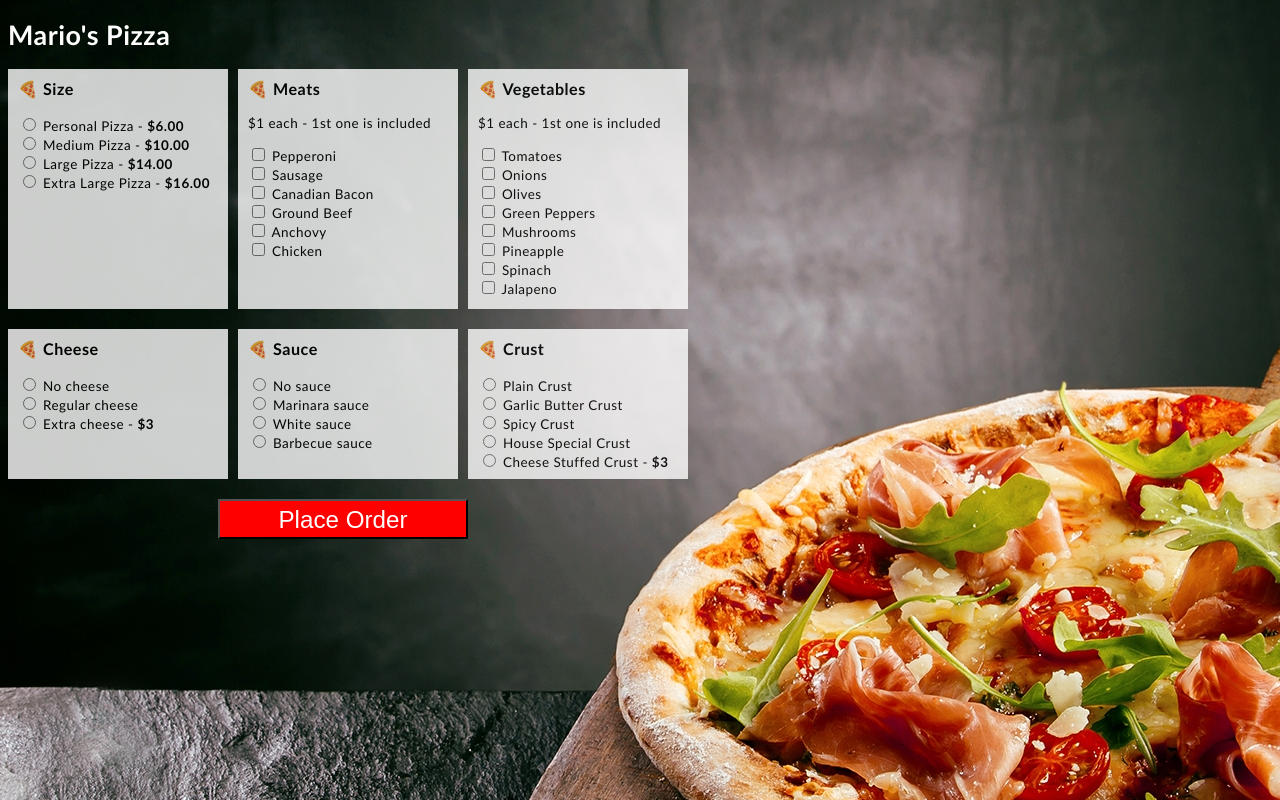
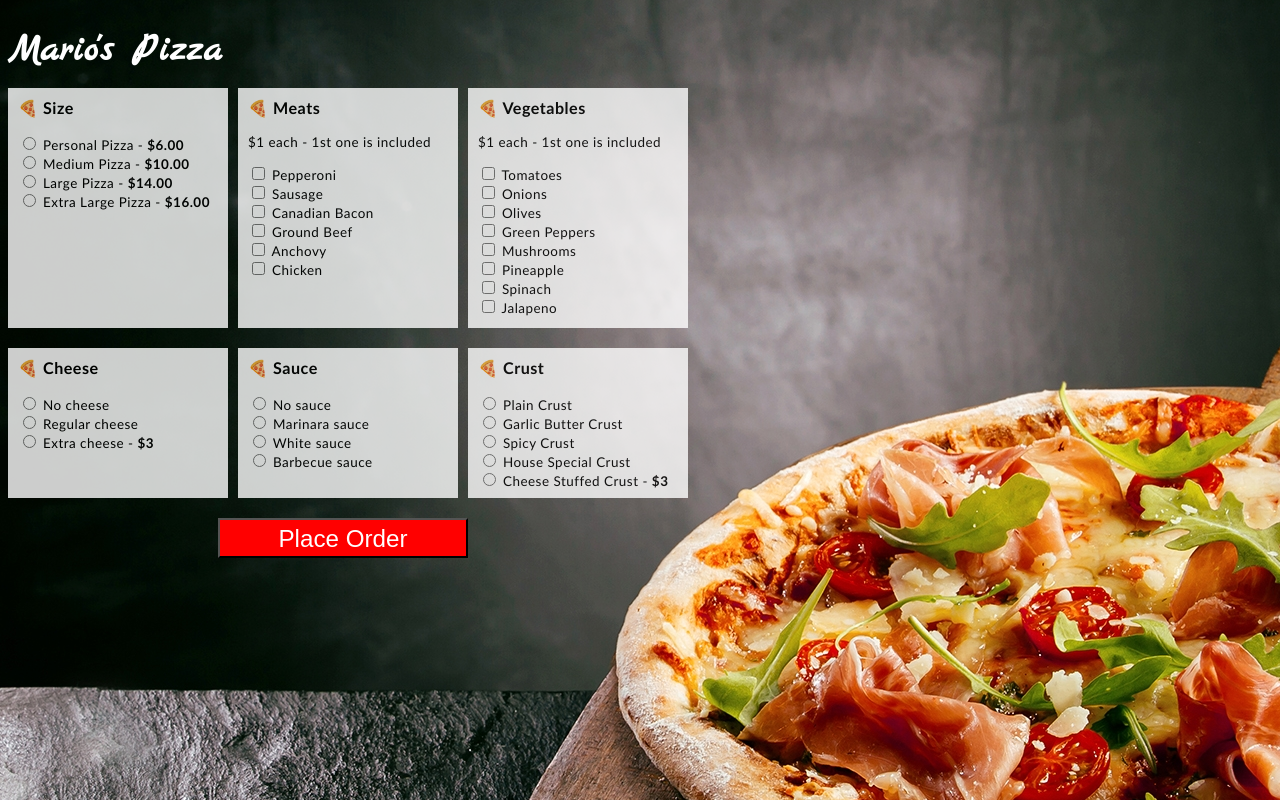
Before and after one commit to undergroundfx/pizza-ordering-system, a plain HTML site: page index.html in a window 1280 px wide. Drawn offline with Linux system fonts and the light colour scheme.

Commit message:
add a logo

```diff
--- a/css/index.css
+++ b/css/index.css
@@ -4,6 +4,12 @@ body {
   font-size: .84em;
   font-family: 'Trebuchet MS', 'Lucida Sans Unicode', 'Lucida Grande', 'Lucida Sans', Arial, sans-serif;
   letter-spacing: .5px
+}
+
+#logo {
+  font-family: 'Marck Script', cursive;
+  font-size: 2.9em;
+  margin-bottom: 13px;
 }
 
 h3 {
--- a/index.html
+++ b/index.html
@@ -4,11 +4,12 @@
     <meta charset="utf-8">
     <meta name="viewport" content="width=device-width">
     <title>Pizza Ordering System</title>
-    <link href="./css/index.css" rel="stylesheet" type="text/css" />
+	<link href="./css/index.css" rel="stylesheet" type="text/css" />
+	<link href="https://fonts.googleapis.com/css?family=Great+Vibes|Marck+Script" rel="stylesheet">
   </head>
   <body>
 		<div>
-			<h1>Mario's Pizza</h1>
+			<h1 id="logo">Mario's Pizza</h1>
 		</div>
 		<div id="left">
 			<div class="menu">
```
